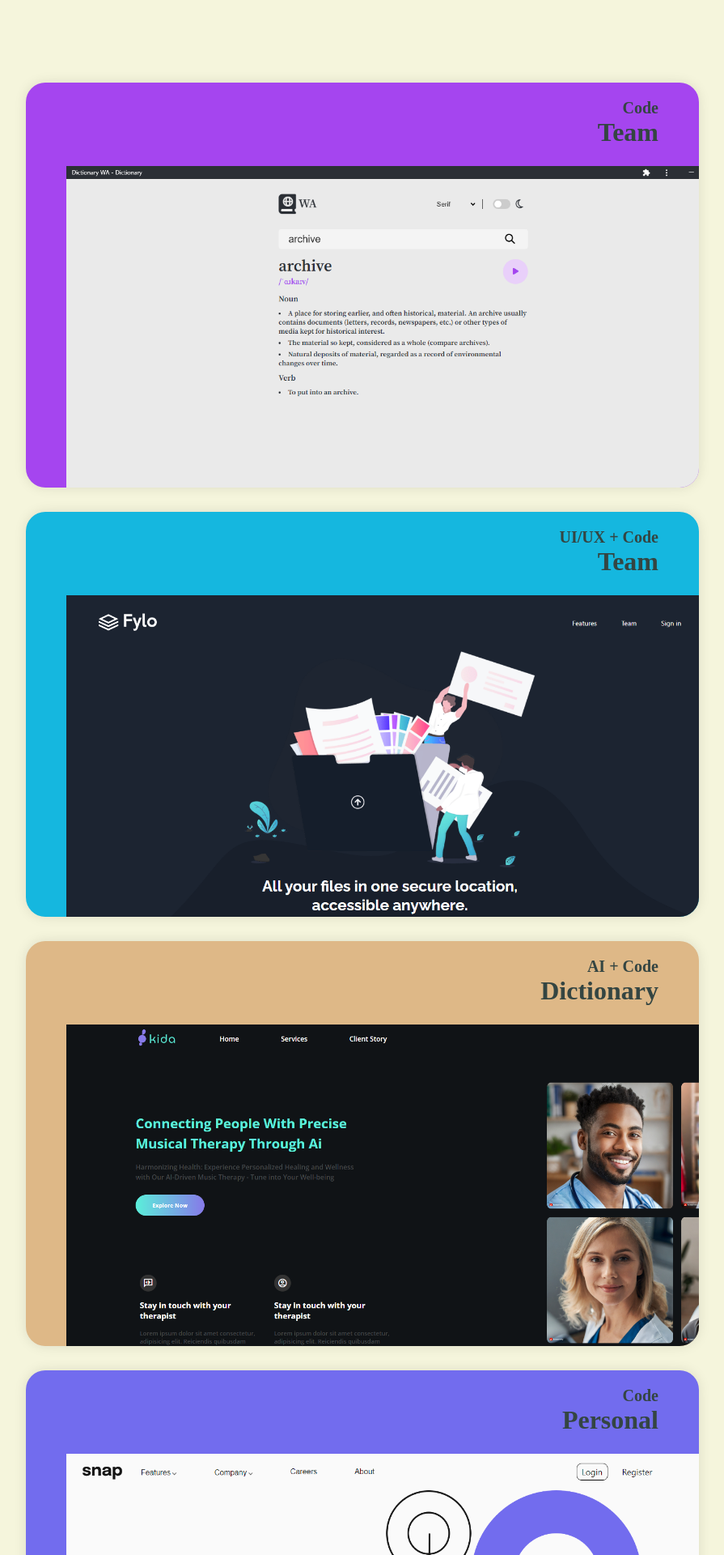
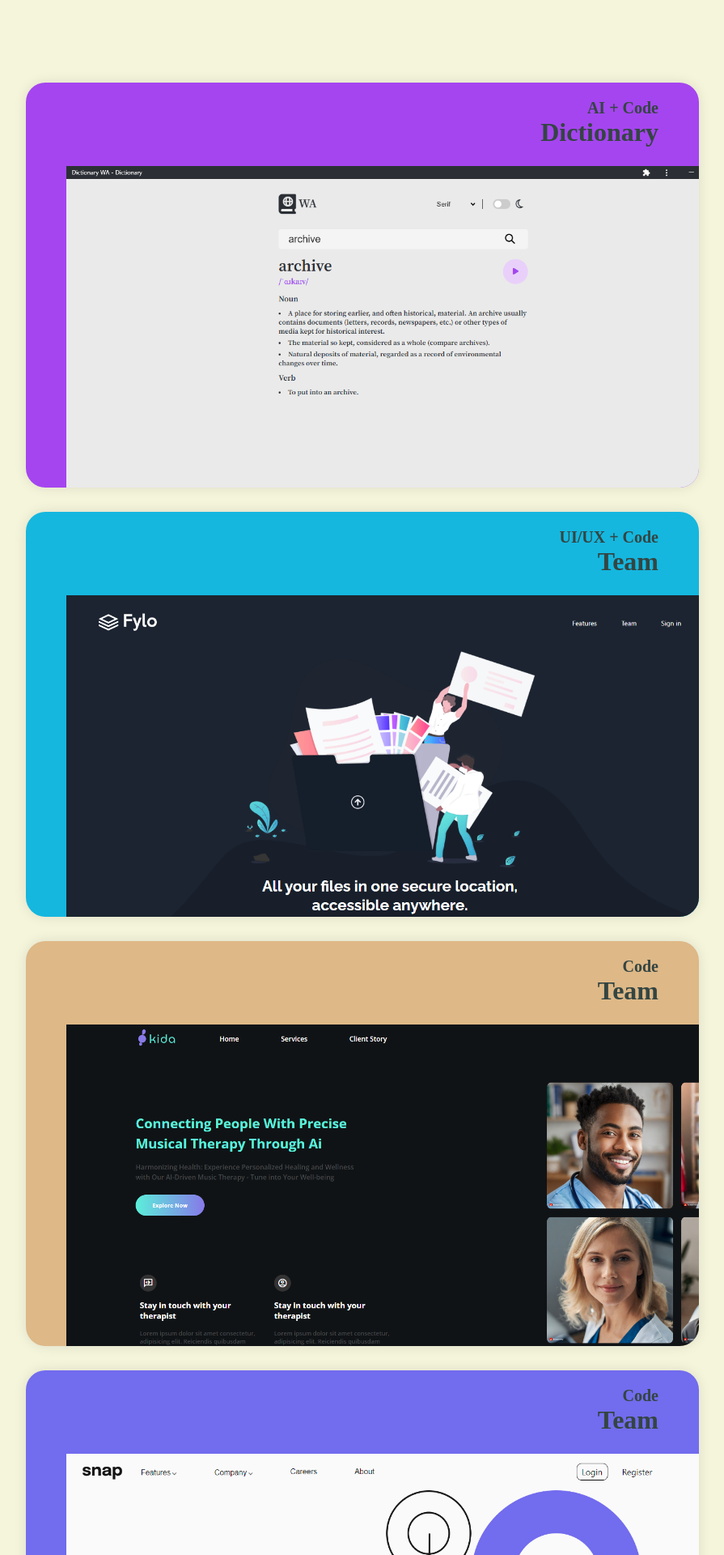
Before and after one commit to Savio09/fortunedeclan, a React (Create React App) app: page / in a window 1280 px wide. Shown: the part 520-2440 px from the top of the page at 81% size, without its empty margins (192-1087 px from the left). Built offline with nearby package versions, Linux system fonts and the light colour scheme; a web font is replaced by a local one.

Commit message:
added spotify playlist

```diff
--- a/src/component/About.js
+++ b/src/component/About.js
@@ -1,7 +1,5 @@
 import Intro from "./Intro";
 import img1 from "../images/profile.png";
-import Hero from "./Hero";
-import Progress from "./Progress";
 import Images from "./Images";
 const About = ({ title, subtitle }) => {
   return (
@@ -10,6 +8,7 @@ const About = ({ title, subtitle }) => {
       <div className="profile-section">
         <div className="img-container">
           <img src={img1} alt="Fortune Declan" />
+          <a href="https://open.spotify.com/track/1goiRWxiG3GTlODrdDZ7NR?si=ca6842974fe84d94">
             <div className="songs-bar">
               <svg
                 xmlns="http://www.w3.org/2000/svg"
@@ -28,6 +27,7 @@ const About = ({ title, subtitle }) => {
                 <p>Jireh by Elevation Worship</p>
               </div>
             </div>
+          </a>
         </div>
         <div className="hero-text">
           <h1>
--- a/src/component/Footer.js
+++ b/src/component/Footer.js
@@ -1,6 +1,7 @@
 const Footer = ({ music }) => {
   return (
     <div className="footer">
+      <a href="https://open.spotify.com/track/4dEUfBPs6bydmssKnnqDMV?si=7d70b78b9f0f41fe">
         <div className="songs-bar">
           <svg
             xmlns="http://www.w3.org/2000/svg"
@@ -19,6 +20,7 @@ const Footer = ({ music }) => {
             <p>{music}</p>
           </div>
         </div>
+      </a>
       <div className="links">
         <div className="elsewhere">
           <p>Elsewhere</p>
--- a/src/component/Hero.js
+++ b/src/component/Hero.js
@@ -11,8 +11,8 @@ const Hero = () => {
       >
         <div className="grid-item">
           <div className="organization">
-            <p>Code</p>
-            <h1>Team</h1>
+            <p>AI + Code</p>
+            <h1>Dictionary</h1>
           </div>
           <div className="img-container">
             <img src={img1} alt="" />
@@ -22,8 +22,8 @@ const Hero = () => {
       <a href="#" className="grid-item-2">
         <div className="grid-item">
           <div className="organization">
-            <p>AI + Code</p>
-            <h1>Dictionary</h1>
+            <p>Code</p>
+            <h1>Team</h1>
           </div>
           <div className="img-container">
             <img src={img2} alt="" />
@@ -51,7 +51,7 @@ const Hero = () => {
         <div className="grid-item ">
           <div className="organization">
             <p>Code</p>
-            <h1>Personal</h1>
+            <h1>Team</h1>
           </div>
           <div className="img-container">
             <img src={img4} alt="" />
```
Lines whose indentation alone changed are shown as unchanged.
